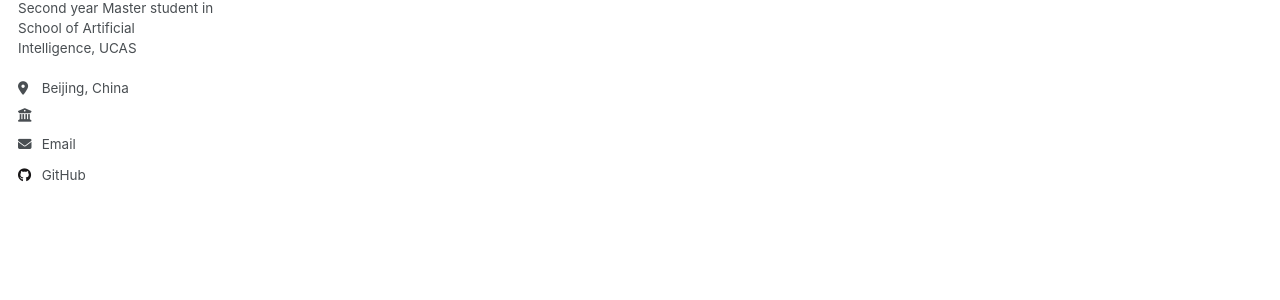
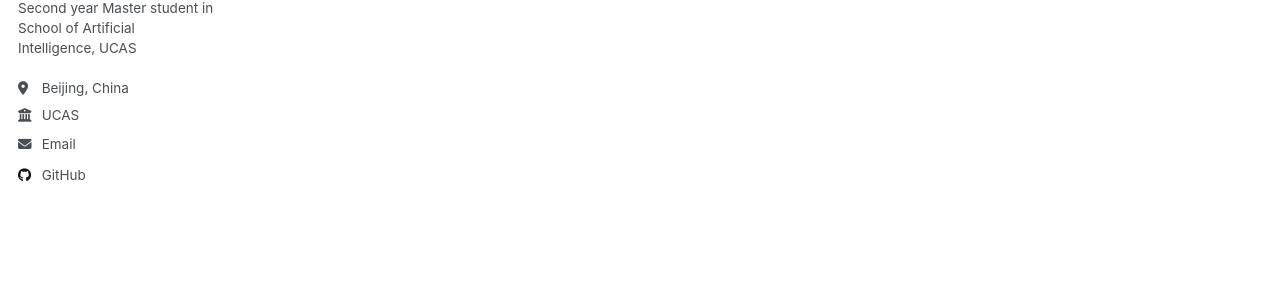
Before and after one commit to horizon0320/horizon0320.github.io, a Jekyll site: the page built from index.md, in a window 1280 px wide. Shown: the part 318-618 px from the top of the page. Built offline with Jekyll 4.4.1, drawn with Linux system fonts in a browser that asks for light colours; a script that is not in the unit is left out.

Commit message:
Update employer and add OpenReview URL

```diff
--- a/_config.yml
+++ b/_config.yml
@@ -20,8 +20,8 @@
   pronouns         :                           # 可留空
   bio              : "Second year Master student in School of Artificial Intelligence, UCAS"
   location         : "Beijing, China"
-  employer         : ""
-  # uri              : "https://openreview.net/profile?id=~Ruize_Hui1"   # 你的 OpenReview
+  employer         : "UCAS"
+  url              : "https://openreview.net/profile?id=~Ruize_Hui1"   # 你的 OpenReview
   email            : "huiruize24@mails.ucas.ac.cn"
 
   # Academic websites（没有就留空，避免显示错误链接）
```
